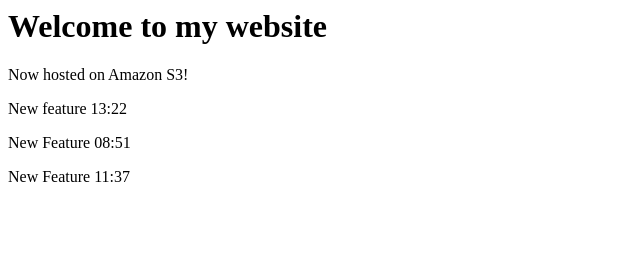
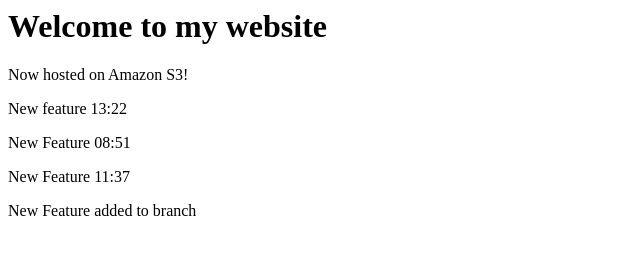
Before and after one commit to ranabits/devopsproject1, a plain HTML site: page index.html in a window 1280 px wide. Shown: the whole page, without its empty margins (0-640 px from the left). Drawn offline with Linux system fonts and the light colour scheme.

Commit message:
Added a new Branch

```diff
--- a/index.html
+++ b/index.html
@@ -8,5 +8,6 @@
   <p> New feature 13:22</p>
   <p> New Feature 08:51 </p>
   <p> New Feature 11:37 </p>
+  <p> New Feature added to branch </p>
 </body>
 </html>
```
